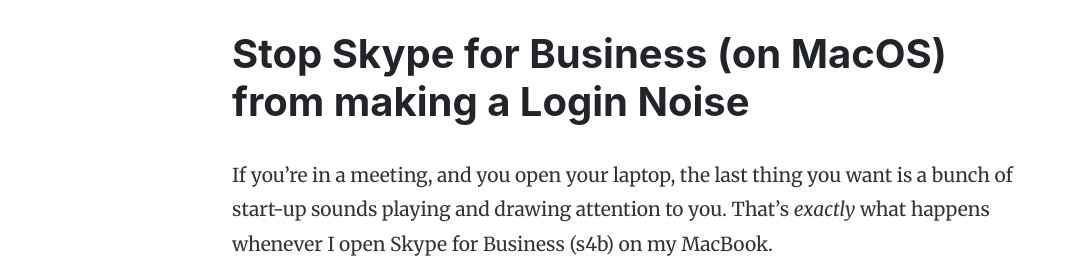
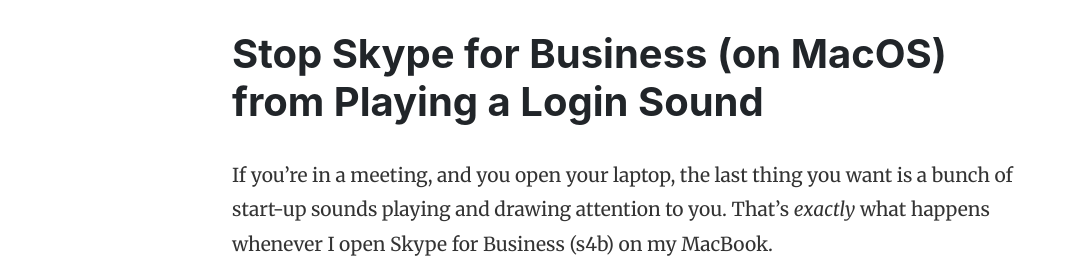
Before and after one commit to martinpeck/martinpeck.github.io, a Jekyll site: the page built from _posts/2018-06-26-skype-for-business-mac-noises.markdown, in a window 1280 px wide and 900 px high. Shown: the part 297-572 px from the top of the window, without its empty margins (53-1118 px from the left). Built offline with Jekyll 4.4.1, drawn with Linux system fonts in a browser that asks for light colours; nearby versions of some CDN libraries; comment, search, counter and statistics services are not loaded.

Commit message:
minor update to title

```diff
--- a/_posts/2018-06-26-skype-for-business-mac-noises.markdown
+++ b/_posts/2018-06-26-skype-for-business-mac-noises.markdown
@@ -1,6 +1,6 @@
 ---
 layout: post
-title:  "Stop Skype for Business (on MacOS) from making a Login Noise"
+title:  "Stop Skype for Business (on MacOS) from Playing a Login Sound"
 date:   2018-06-26 00:00:00
 excerpt: How I stopped Skype for Business, on my Mac, from playing that really annoying "whoosh" sounds when it starts up.
 author: mpeck
```
